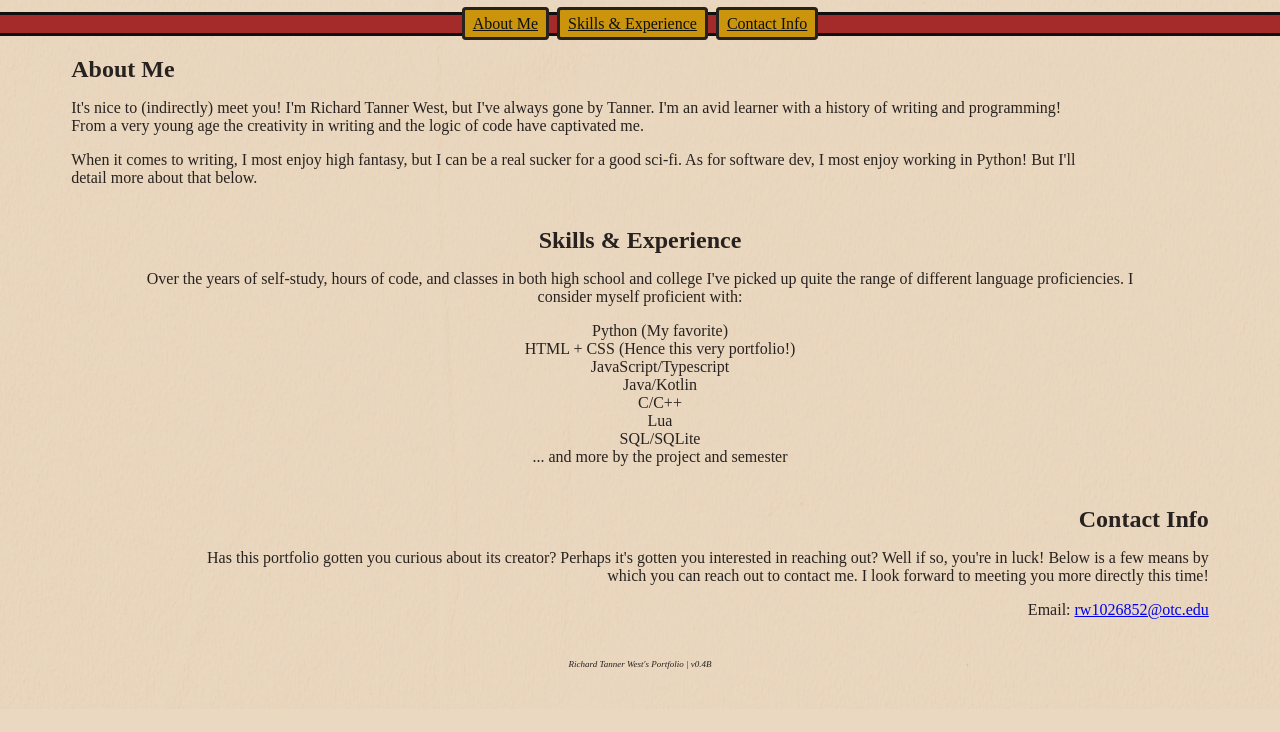
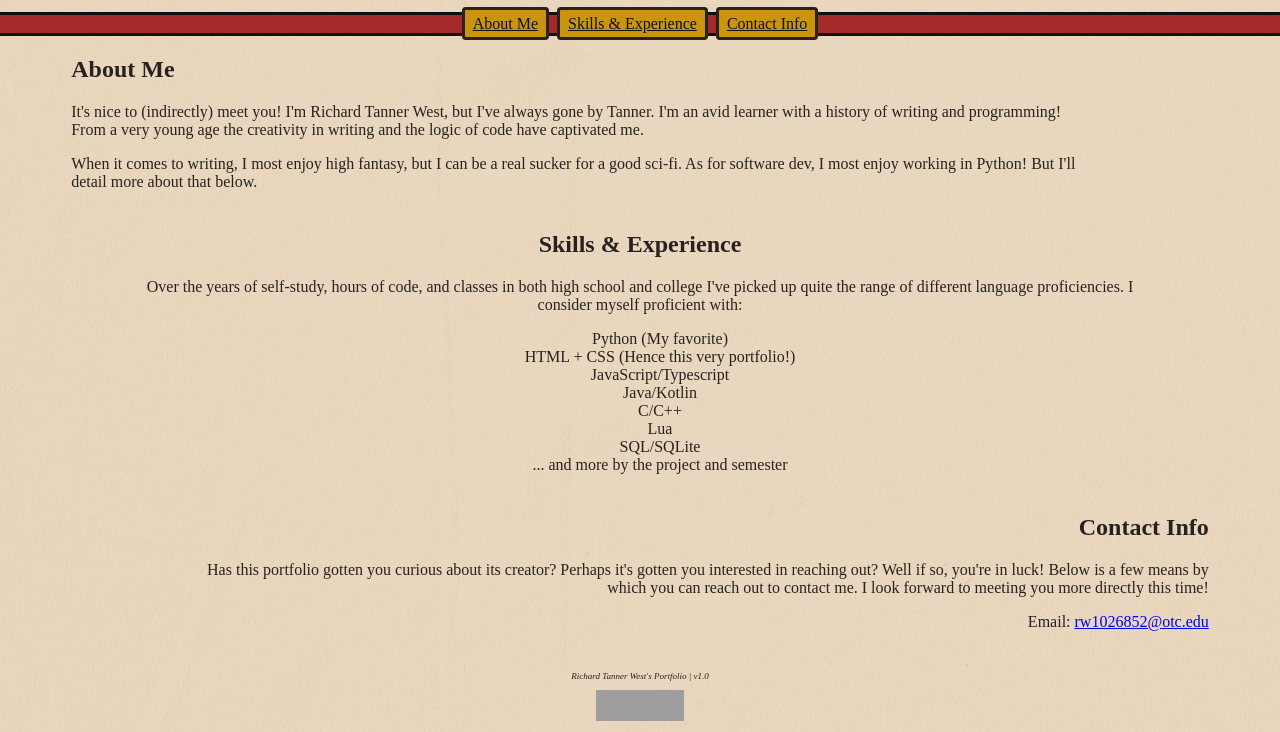
Before and after one commit to rw1026852otc/rw1026852otc.github.io, a plain HTML site: page index.html in a window 1280 px wide. Shown: the part 91-823 px from the top of the page. Before the commit the page ends 800 px from the top, so only its background shows below. Drawn offline with Linux system fonts and the light colour scheme; grey boxes are pictures that could not be loaded; files whose address does not match are found by name.

Commit message:
v1.0 - The final polish + CSS Validation badge!

```diff
--- a/index.html
+++ b/index.html
@@ -4,7 +4,7 @@
     Class: CIS130-W01
     Date: Monday-Tuesday, December 8-9th, 2025
     Notes:
-    - I SPENT LIKE TWO DAYS MAKING THIS WEBSITE WITH BOOTSTRAP LIKE A HECKIN' GOOBER ONLY TO FINALLY DOUBLE CHECK AND SEE WE AREN'T SUPPOSED TO USE IT SO UH-- REFACTORING TIME!
+    - I SPENT LIKE TWO DAYS MAKING THIS WEBSITE WITH BOOTSTRAP LIKE A HECKIN' GOOBER ONLY TO FINALLY DOUBLE CHECK AND SEE WE AREN'T SUPPOSED TO USE IT SO UH... REFACTORING TIME!
     - Update I have 4 hours left... Yeah I do NOT have the time to recreate the effects from Bootstrap with my current skillset and time left. Time to curb my perfectionism and revisit some old favorite designs I fall back onto.
 -->
 <!DOCTYPE html>
@@ -33,13 +33,13 @@
 
         <main>
             <section id="about-me" class="leftsection">
-                <h1>About Me</h1>
+                <h2>About Me</h2>
                 <p>It&apos;s nice to (indirectly) meet you! I&apos;m Richard Tanner West, but I&apos;ve always gone by Tanner. I&apos;m an avid learner with a history of writing and programming! From a very young age the creativity in writing and the logic of code have captivated me.</p>
                 <p>When it comes to writing, I most enjoy high fantasy, but I can be a real sucker for a good sci-fi. As for software dev, I most enjoy working in Python! But I&apos;ll detail more about that below.</p>
             </section>
 
             <section id="skills-experience" class="centersection">
-                <h1>Skills &amp; Experience</h1>
+                <h2>Skills &amp; Experience</h2>
                 <p>Over the years of self-study, hours of code, and classes in both high school and college I&apos;ve picked up quite the range of different language proficiencies. I consider myself proficient with:</p>
                 <ul>
                     <li>Python (My favorite)</li>
@@ -54,14 +54,21 @@
             </section>
 
             <section id="contact-info" class="rightsection">
-                <h1>Contact Info</h1>
+                <h2>Contact Info</h2>
                 <p>Has this portfolio gotten you curious about its creator? Perhaps it&apos;s gotten you interested in reaching out? Well if so, you&apos;re in luck! Below is a few means by which you can reach out to contact me. I look forward to meeting you more directly this time!</p>
                 <p>Email: <a href="mailto:rw1026852@otc.edu">rw1026852@otc.edu</a></p>
             </section>
         </main>
 
         <footer>
-            Richard Tanner West&apos;s Portfolio &verbar; v0.4B
+            Richard Tanner West&apos;s Portfolio &verbar; v1.0
+            <p>
+                <a href="https://jigsaw.w3.org/css-validator">
+                    <img style="border:0;width:88px;height:31px"
+                        src="https://jigsaw.w3.org/css-validator/images/vcss"
+                        alt="Valid CSS!" />
+                </a>
+            </p>
         </footer>
     </body>
 </html>
```
